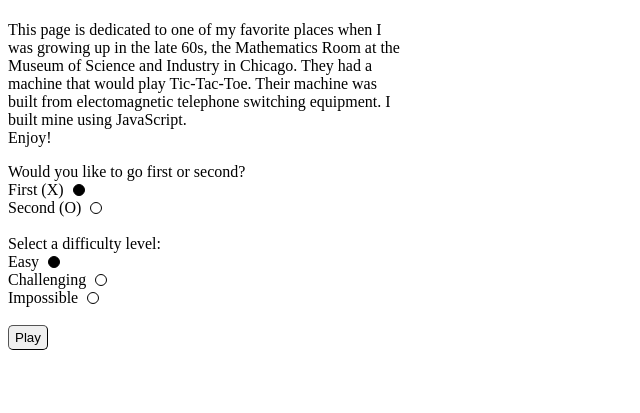
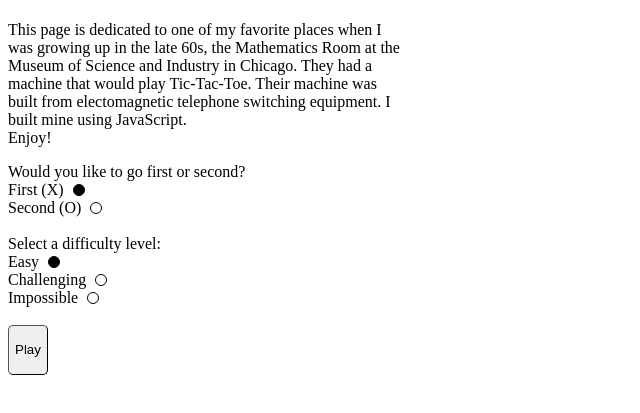
Before and after one commit to sigmajove/tictactoe, a website: page index.html in a window 1280 px wide. Shown: the part 59-472 px from the top of the page, without its empty margins (0-640 px from the left). Drawn offline with Linux system fonts and the light colour scheme.

Commit message:
really big button

```diff
--- a/index.html
+++ b/index.html
@@ -62,7 +62,7 @@
   border-style: outset;
   border-radius: 5px;
   display: inline-block;
-  height:25px;
+  height:50px;
 }
 </style>
 </head>
--- /dev/null
+++ b/package.json
@@ -0,0 +1,5 @@
+{
+  "dependencies": {
+    "uglify-js": "^3.17.4"
+  }
+}
```
Also changed, not shown: 2 other files.
